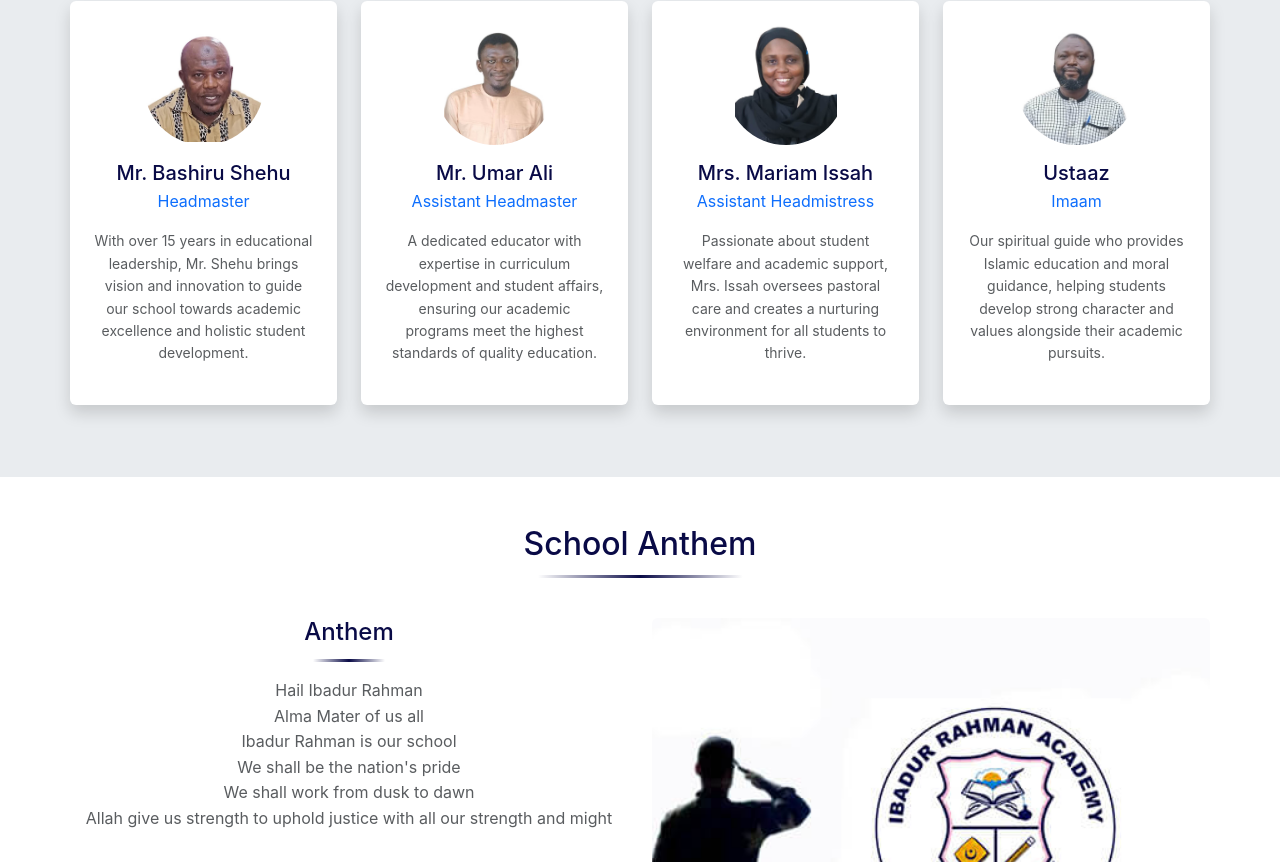
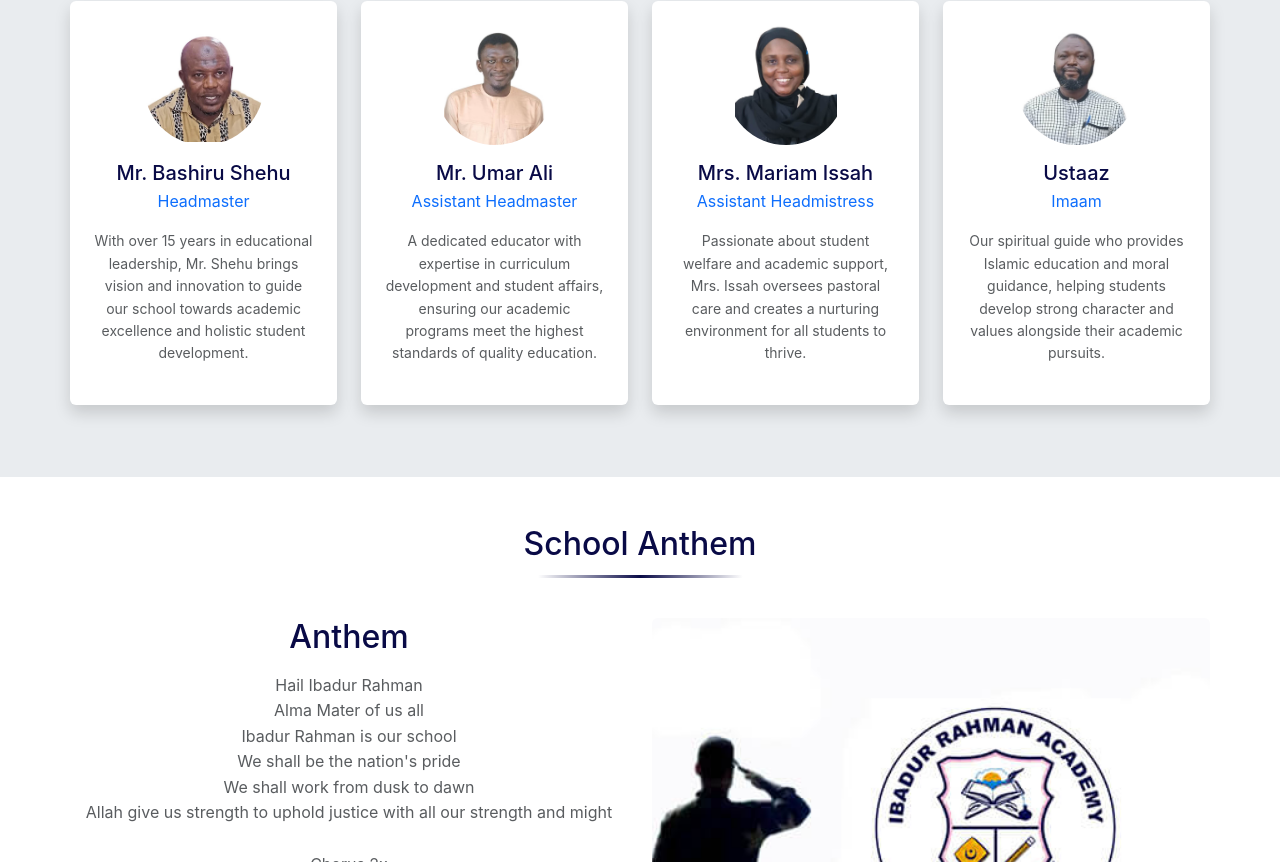
Before and after one commit to AmurdAmzer/IbassWeb-Redesign, a Next.js app in the folder frontend/: page /about-us in a window 1280 px wide. Shown: the part 1672-2534 px from the top of the page. Built offline with nearby package versions, Linux system fonts and the light colour scheme.

Commit message:
removed underlined from anthem

```diff
--- a/frontend/src/app/about-us/page.js
+++ b/frontend/src/app/about-us/page.js
@@ -62,7 +62,7 @@ export default function AboutUsPage() {
                 <img
                     src="/images/about-us.jpg"
                     alt="About Ibadur Rahman Academy"
-                    className="img-fluid rounded shadow about-image"
+                    className="img-fluid rounded about-image"
                     style={{
                     width: '100%',
                     height: 'auto',
@@ -208,14 +208,7 @@ export default function AboutUsPage() {
           <Row className="align-items-stretch">
             {/* School Anthem Text*/}
                 <Col lg={6} md={12} className="order-1 order-lg-1 mb-4 text-center">
-                <h2 className="text-center mb-3" style={{
-                        background: 'linear-gradient(to right, transparent, var(--school-blue), transparent) no-repeat bottom',
-                        backgroundSize: '80% 3px',
-                        paddingBottom: '15px',
-                        width: 'fit-content',
-                        margin: '0 auto 1rem auto',
-                        fontSize: '1.5rem',
-                      }}>
+                <h2 className="text-center mb-3" style={{ color: 'var(--school-blue)'}}>
                         Anthem
                 </h2>
                       <p className="mb-2 text-muted">
```
